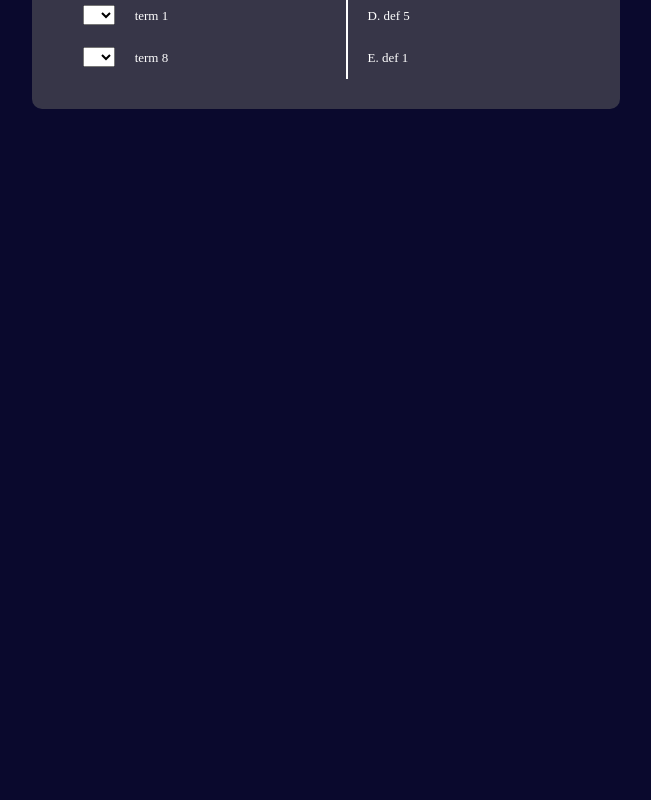
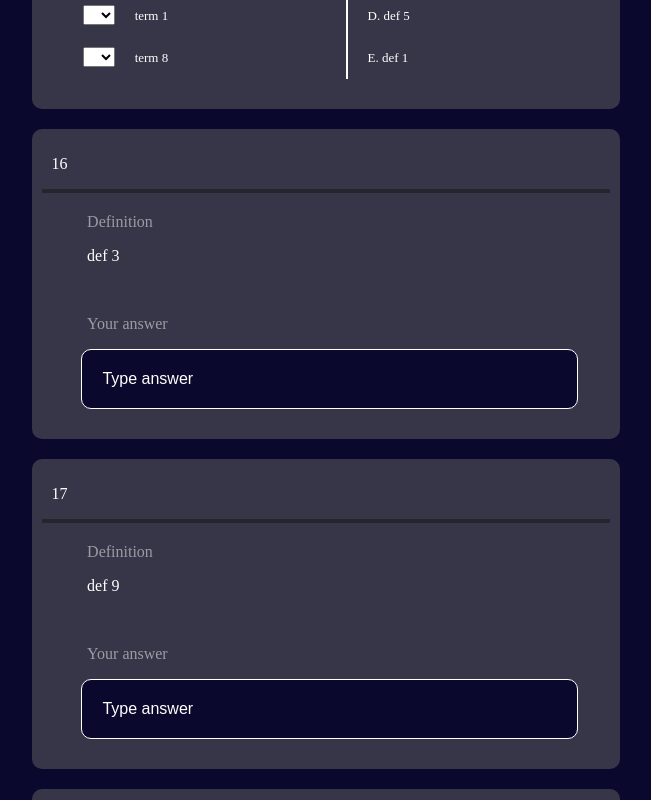
Before and after one commit to smaggio123/Front-End-Flashcard-App, a React (Create React App) app: page /home/setDisplay/test in a window 1280 px wide. Shown: the part 3940-4740 px from the top of the page, without its empty margins (314-965 px from the left). Before the commit the page ends 4069 px from the top, so only its background shows below. Built offline with nearby package versions, Linux system fonts and the light colour scheme.

Commit message:
Testing: written area

```diff
--- a/src/components/TestPage/Areas/TrueFalseArea/TrueFalseArea.js
+++ b/src/components/TestPage/Areas/TrueFalseArea/TrueFalseArea.js
@@ -30,11 +30,11 @@ function TrueFalseArea (props) {
     return(
         <>
             {trueFalseList.map((item,index)=>(
-                    <div key={index} id='TrueFalseAreaFullWidth'>
-                        <div id='TrueFalseAreaContainer'>
-                            <TrueFalseCard term={trueFalseList[index][0]} definition={randomizeTrueFalse(index)} index={index} listOfInputAnswers={listOfInputAnswers} setListOfInputAnswers={setListOfInputAnswers}/>
-                        </div>
+                <div key={index} id='TrueFalseAreaFullWidth'>
+                    <div id='TrueFalseAreaContainer'>
+                        <TrueFalseCard term={trueFalseList[index][0]} definition={randomizeTrueFalse(index)} index={index} listOfInputAnswers={listOfInputAnswers} setListOfInputAnswers={setListOfInputAnswers}/>
                     </div>
+                </div>
             ))}
         </>
     )
--- /dev/null
+++ b/src/components/TestPage/Areas/WrittenArea/WrittenArea.js
@@ -0,0 +1,19 @@
+import React, { useState } from 'react'
+import "./WrittenArea.css";
+import WrittenCard from './WrittenCard';
+
+function WrittenArea (props) {
+    const {writtenAreaList,shuffledList,listOfInputAnswers, setListOfInputAnswers,startIndex,numberOfPairs} = props;
+    return(
+        <>
+            {writtenAreaList.map((item,pairListIndex)=>(
+                <div key={pairListIndex} id='TrueFalseAreaFullWidth'>
+                    <div id='TrueFalseAreaContainer'>
+                        <WrittenCard term={writtenAreaList[pairListIndex][0]} definition={writtenAreaList[pairListIndex][1]} listOfInputAnswers={listOfInputAnswers} setListOfInputAnswers={setListOfInputAnswers} index={pairListIndex+startIndex} numberOfPairs={numberOfPairs}/>
+                    </div>
+                </div>
+            ))}
+        </>
+    )
+}
+export default WrittenArea
--- /dev/null
+++ b/src/components/TestPage/Areas/WrittenArea/WrittenCard.css
@@ -0,0 +1,53 @@
+#WrittenChoiceCardContainer{
+    margin: auto;
+    margin-bottom: 20px;
+    padding: 10px;
+    border-radius: 10px;
+    width: 45%;
+    background-color: rgba(100,100,100,.5);
+    padding-bottom: 30px;
+}
+
+#WrittenChoiceCardTopArea{
+    text-align: left;
+    margin-left: 8%;
+}
+
+#WrittenChoiceCardTermDefHeader{
+    color: rgba(255, 255, 255, .5);
+}
+
+#WrittenChoiceCardDefDisplay{
+    color: white;
+    margin-bottom: 50px;
+}
+#WrittenCardMessage{
+    text-align: left;
+    margin-left: 8%;
+    color: rgba(255, 255, 255, .5);
+
+}
+#WrittenChoiceInputContainer{
+    width: 100%;
+    text-align: left;
+    justify-content: left;
+}
+#WrittenChoiceInput{
+    margin: auto;
+    background-color: rgb(10, 9, 45);
+    outline: none;
+    border: 1px solid white;
+    border-radius: 10px;
+    color: white;
+    padding: 20px;
+    font-size: medium;
+    margin-left: 7%;
+    width: 80%;
+}
+#WrittenChoiceInput:focus{
+    /* border-bottom: 2px solid yellow; */
+    border: 2px solid yellow;
+}
+#WrittenChoiceInput::placeholder{
+    color: white;
+}
--- /dev/null
+++ b/src/components/TestPage/Areas/WrittenArea/WrittenCard.js
@@ -0,0 +1,30 @@
+import React, { useState } from 'react'
+import "./WrittenCard.css";
+import IndexHeader from '../../GeneralComponents/IndexHeader';
+
+function WrittenCard (props) {
+    const {term,definition,listOfInputAnswers, setListOfInputAnswers, index,numberOfPairs} = props
+    return(
+        <>
+        <div id='WrittenChoiceCardContainer'>
+                <IndexHeader index={index+1}/>
+                <div id='WrittenChoiceCardTopArea'>
+                    <p id='WrittenChoiceCardTermDefHeader'>Definition</p>
+                    <p id='WrittenChoiceCardDefDisplay'>{definition}</p>
+                </div>
+                <div>
+                    <p id='WrittenCardMessage'>Your answer</p>
+                </div>
+                <div id='WrittenChoiceInputContainer'>
+                    <input type='text' id='WrittenChoiceInput' placeholder='Type answer' onChange={(e)=>{
+                        let tempList = listOfInputAnswers
+                        if(e.target.value==='') tempList[index]=null
+                        else tempList[index]=e.target.value===term
+                        setListOfInputAnswers(tempList)
+                    }}/>
+                </div>
+            </div>
+        </>
+    )
+}
+export default WrittenCard
--- a/src/components/TestPage/TestPage.js
+++ b/src/components/TestPage/TestPage.js
@@ -5,6 +5,7 @@ import LearnBtn from '../LearnBtn';
 import TrueFalseArea from './Areas/TrueFalseArea/TrueFalseArea';
 import MultipleChoiceArea from './Areas/MultipleChoiceArea/MultipleChoiceArea';
 import MatchingArea from './Areas/MatchingArea/MatchingArea';
+import WrittenArea from './Areas/WrittenArea/WrittenArea';
 
 function TestPage () {
     const [showTest,setShowTest] = useState(false)
@@ -47,8 +48,7 @@ function TestPage () {
     var trueFalseList = shuffledList.slice(0,section(1,4))
     var multipleChoiceList = shuffledList.slice(section(1,4),section(2,4))
     var matchingList = shuffledList.slice(section(2,4),section(3,4))
-    var writtenList = shuffledList.slice(section(3,4),shufflePairs.length)
-
+    var writtenList = shuffledList.slice(section(3,4),shuffledList.length)
 
 
     return(
@@ -70,7 +70,7 @@ function TestPage () {
             <MatchingArea matchingList={matchingList} shuffledList={shuffledList} listOfInputAnswers={listOfInputAnswers} setListOfInputAnswers={setListOfInputAnswers} startIndex={section(2,4)} totalPairs={section(3,4)}/>
         </div>
         <div id='TestPageWrittenArea'>
-
+            <WrittenArea writtenAreaList={writtenList} shuffledList={shuffledList} listOfInputAnswers={listOfInputAnswers} setListOfInputAnswers={setListOfInputAnswers} startIndex={section(3,4)} totalPairs={section(4,4)}/>
         </div>
         </>
         }
```
Also changed, not shown: src/components/TestPage/Areas/WrittenArea/WrittenArea.css (added).
